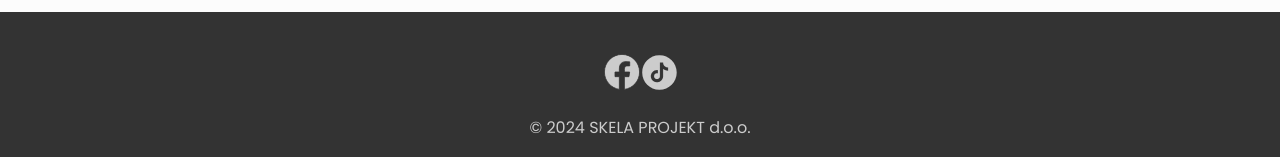
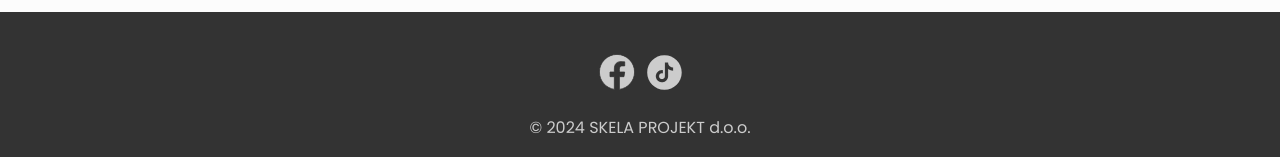
Before and after one commit to iivkov/skela-projekt, a React (Create React App) app: page /kontakt in a window 1280 px wide. Shown: the part 771-928 px from the top of the page. Built offline with nearby package versions, Linux system fonts and the light colour scheme.

Commit message:
stil za fb i tt

```diff
--- a/src/App.css
+++ b/src/App.css
@@ -127,6 +127,10 @@ body {
 .copyright {
   text-align: center;
   flex-basis: 100%;
+}
+
+.social-icon {
+  padding: 5px
 }
 
 /* novo */
```
